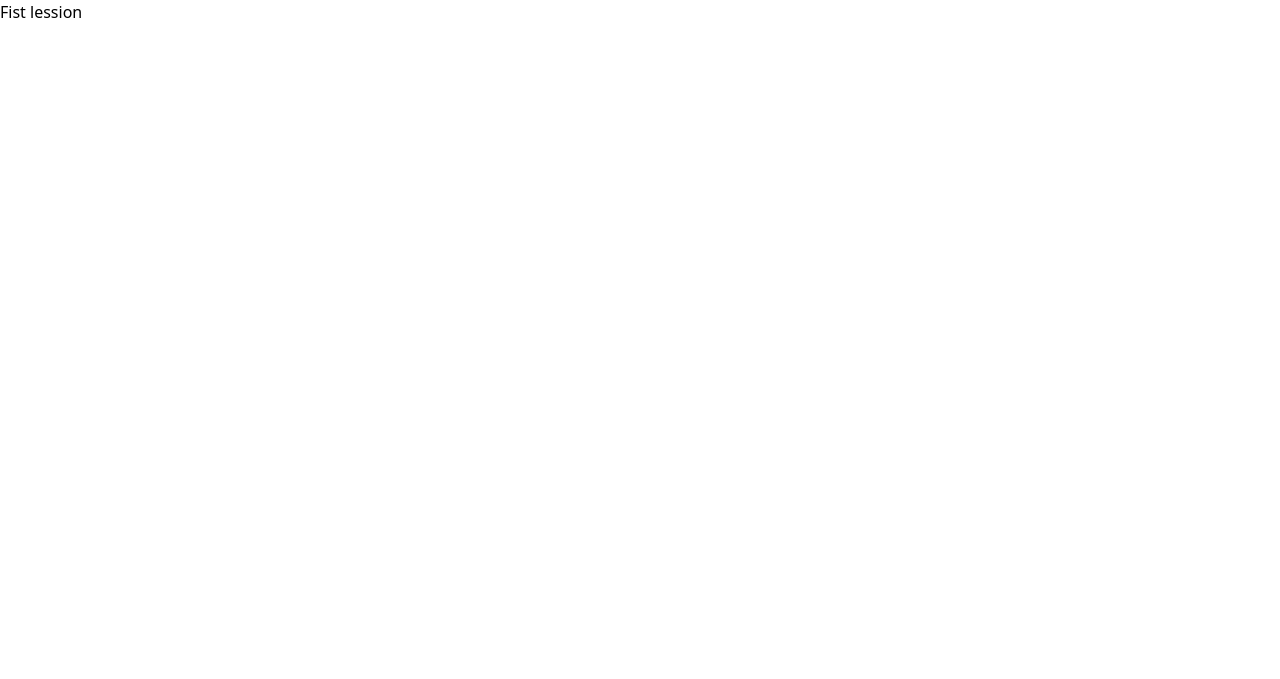
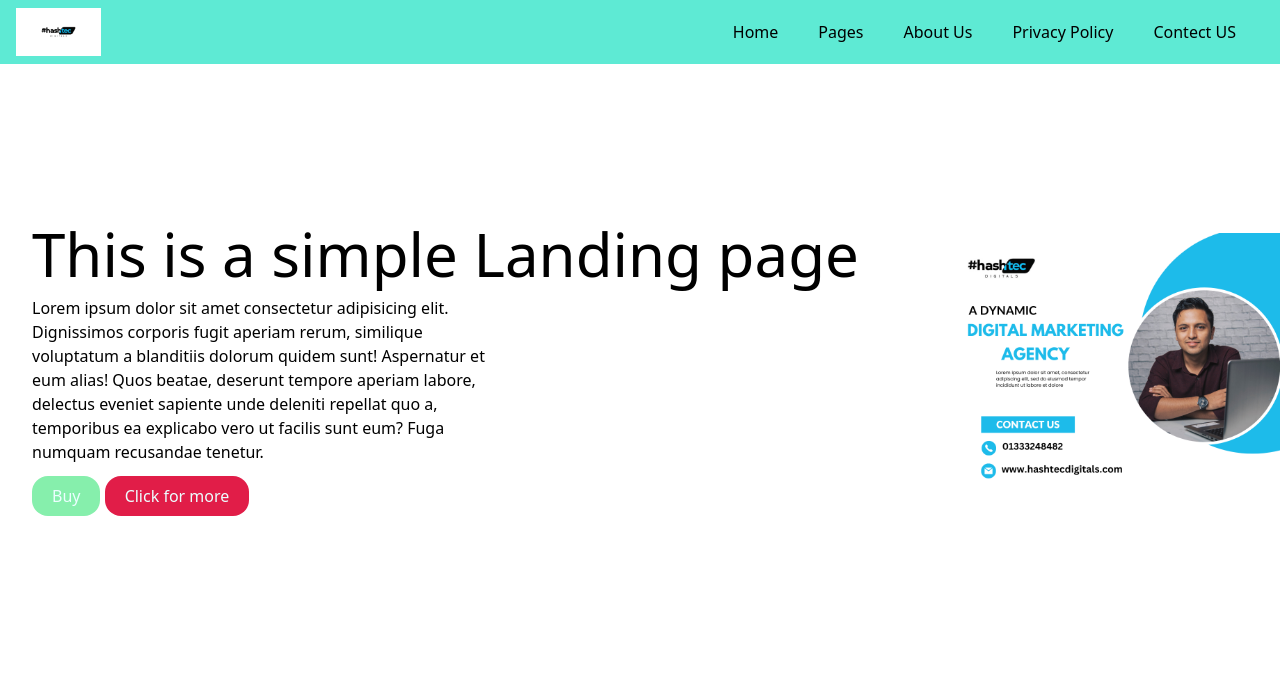
Before and after one commit to muaz64/Tailwind-CSS, a website built with Vite: page Learning Tailwind/index.html in a window 1280 px wide. Built offline with nearby package versions, Linux system fonts and the light colour scheme.

Commit message:
second commit

```diff
--- a/Learning Tailwind/index.html
+++ b/Learning Tailwind/index.html
@@ -3,10 +3,33 @@
 <head>
     <meta charset="UTF-8">
     <meta name="viewport" content="width=device-width, initial-scale=1.0">
-    <title>Document</title>
+    <title>Mini project with Tailwind</title>
     <link rel="stylesheet" href="CSS/main.css">
 </head>
 <body>
-    <h1>Fist lession</h1>
+   <nav class="bg-teal-300 flex justify-between">
+    <img src="Image/hashtec logo.jpg" alt="" class="h-12 ml-4 mt-2">
+    <ul class="flex py-5 justify-end space-x-10 mr-11">
+        <li class="cursor-pointer">Home</li>
+        <li class="cursor-pointer">Pages</li>
+        <li class="cursor-pointer">About Us</li>
+        <li class="cursor-pointer">Privacy Policy</li>
+        <li class="cursor-pointer">Contect US</li>
+    </ul>
+   </nav>
+   <section class="flex bg-white">
+    <div class=" py-40 pl-8">
+       <div class="text-6xl">This is a simple Landing page</div>
+       <p class="py-3 w-1/2">Lorem ipsum dolor sit amet consectetur adipisicing elit. Dignissimos corporis fugit aperiam rerum, similique voluptatum a blanditiis dolorum quidem sunt! Aspernatur et eum alias! Quos beatae, deserunt tempore aperiam labore, delectus eveniet sapiente unde deleniti repellat quo a, temporibus ea explicabo vero ut facilis sunt eum? Fuga numquam recusandae tenetur.</p>
+        <div>
+            <button class="bg-green-300 py-2 px-5 text-cyan-50 hover:bg-slate-950 rounded-2xl">Buy</button>
+            <button class="bg-rose-600 py-2 px-5 text-cyan-50 hover:bg-slate-950 rounded-2xl">Click for more</button>
+        </div>
+    </div>
+    <div class="flex items-center">
+        <img src="Image/hashtec demo poster1.png" alt="" class="mr-12" >
+    </div>
+
+   </section>
 </body>
 </html>
```
Also changed, not shown: Learning Tailwind/Image/Contact-Us-Vector-Illustration-Part-02.jpg (added), Learning Tailwind/Image/hashtec demo poster1.png (added), Learning Tailwind/Image/hashtec logo.jpg (added).
